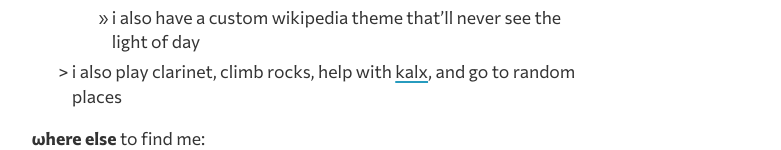
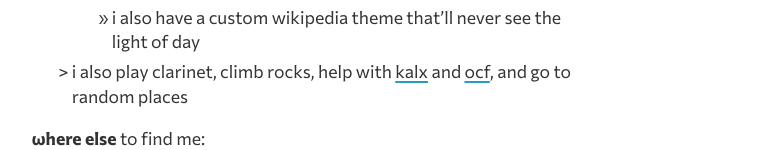
Before and after one commit to vqbc/vqbc.github.io, a website built with Parcel: page index.html in a window 1280 px wide. Shown: the part 298-448 px from the top of the page, without its empty margins (13-794 px from the left). Built offline with nearby package versions, Linux system fonts and the light colour scheme.

Commit message:
Update index.html

```diff
--- a/index.html
+++ b/index.html
@@ -93,7 +93,8 @@
         <li>
           i also play clarinet,
           climb rocks, help with <a href="https://kalx.berkeley.edu/"
-          >kalx</a>, and go to random places
+          >kalx</a> and <a href="https://ocf.berkeley.edu/"
+          >ocf</a>, and go to random places
         </li>
       </ul>
       <b>ωhere else</b> to find me:
```
